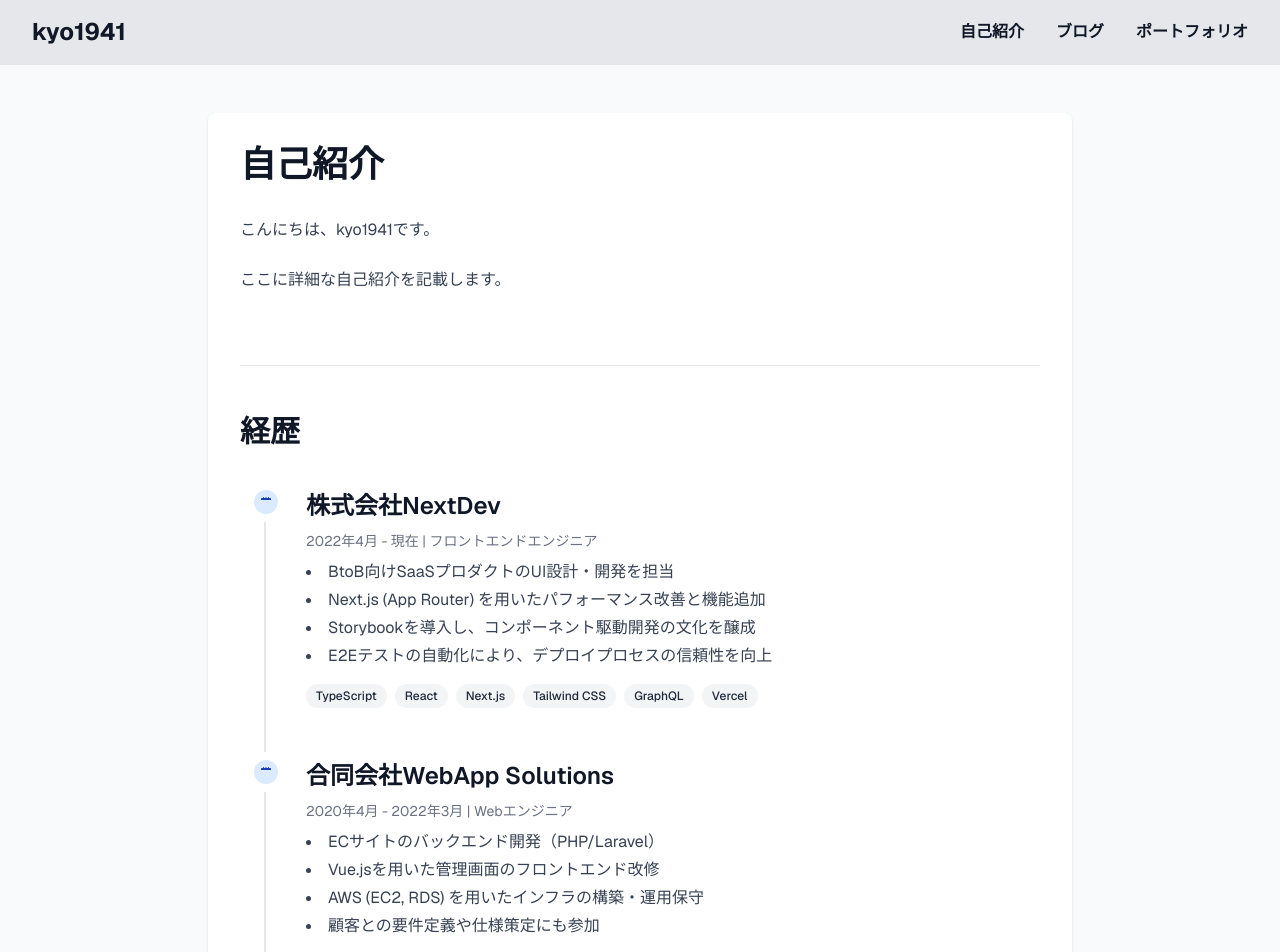
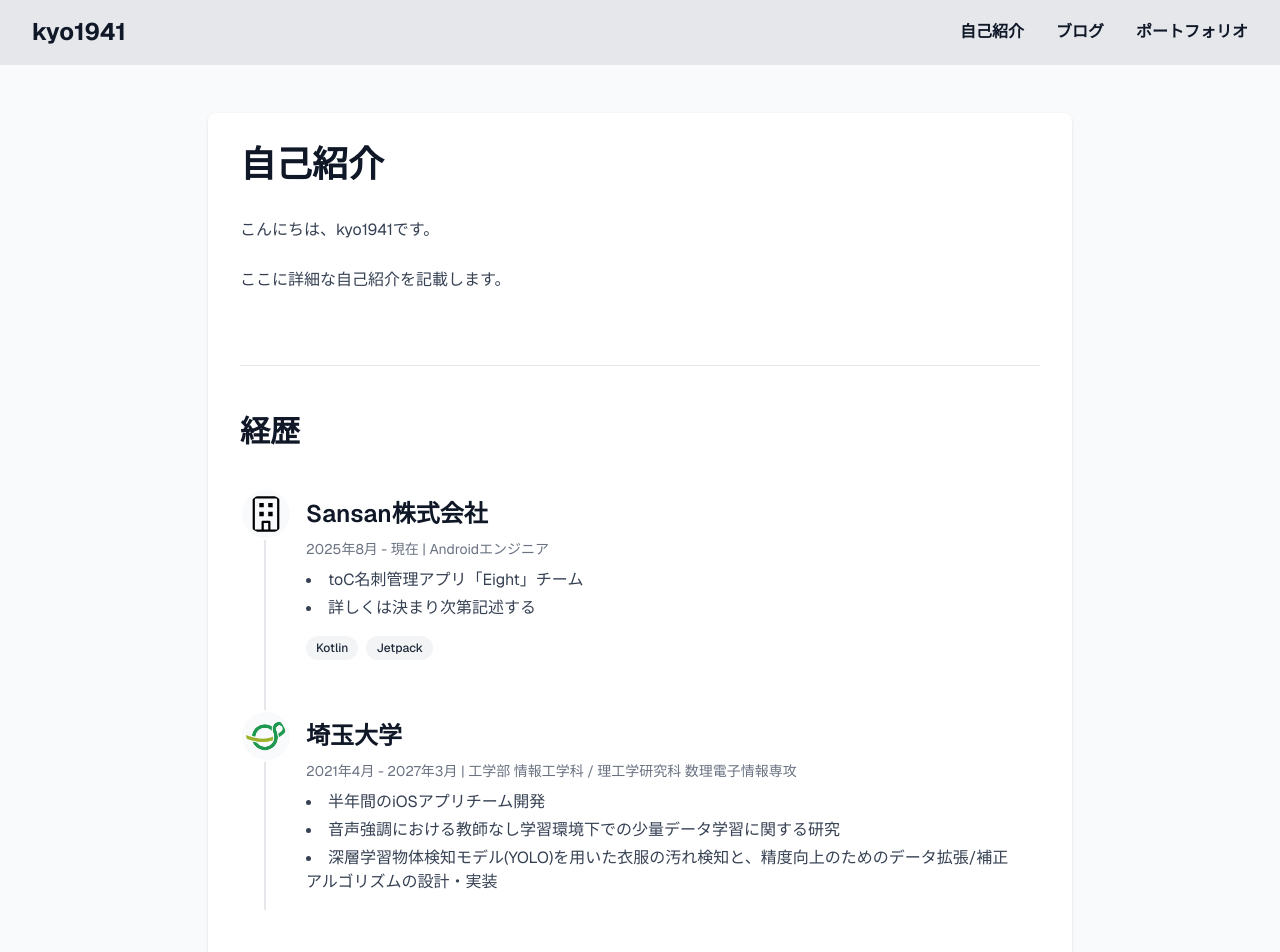
Before and after one commit to kyo1941/my-page, a Next.js app: page /profile in a window 1280 px wide. Shown: the top 952 px of the page. Built offline with nearby package versions, Linux system fonts and the light colour scheme.

Commit message:
fix: 経歴を実際のものに変更

```diff
--- a/src/app/components/CareerSection.tsx
+++ b/src/app/components/CareerSection.tsx
@@ -1,4 +1,5 @@
 import { careerData } from '../data/career';
+import Image from 'next/image';
 
 export default function CareerSection() {
   return (
@@ -7,14 +8,18 @@
       <div className="m-6 relative border-l-2 border-gray-200">
         {careerData.map((career, index) => (
           <div key={index} className="mb-10 ml-6">
-            {/* タイムラインの丸い点 */}
-            <span className="absolute flex items-center justify-center w-6 h-6 bg-blue-100 rounded-full -left-3 ring-8 ring-white">
-              <svg className="w-2.5 h-2.5 text-blue-800" aria-hidden="true" xmlns="http://www.w3.org/2000/svg" fill="currentColor" viewBox="0 0 20 20">
-                <path d="M20 4a2 2 0 0 0-2-2h-2V1a1 1 0 0 0-2 0v1h-3V1a1 1 0 0 0-2 0v1H6V1a1 1 0 0 0-2 0v1H2a2 2 0 0 0-2 2v2h20V4Z"/>
-              </svg>
+
+            <span className="absolute flex items-center justify-center w-12 h-12 bg-gray-50 p-1 rounded-full -left-6 ring-2 ring-white">
+              <Image
+                src={career.icon}
+                alt={`${career.company} icon`}
+                width={48}
+                height={48}
+                className="object-contain rounded-full"
+              />
             </span>
 
-            <div className="ml-4">
+            <div className="ml-4 pt-2">
               <h3 className="text-2xl font-semibold text-gray-900">{career.company}</h3>
               <p className="block my-3 text-sm font-normal leading-none text-gray-500">{career.period} | {career.position}</p>
               <ul className="list-disc list-inside text-gray-700 space-y-1">
--- a/src/app/components/SkillsSection.tsx
+++ b/src/app/components/SkillsSection.tsx
@@ -4,10 +4,7 @@
 import { useState } from 'react';
 import { motion, AnimatePresence } from 'framer-motion'; // ★ 1. インポート
 
-export default function SkillsSection() {
-  const [selectedSkill, setSelectedSkill] = useState<string | null>(null);
-
-  const skills = [
+const skills = [
     { name: 'Kotlin', icon: '/icon/kotlin-1.svg', description: 'Android開発の標準装備ですので、それなりには使えます。' },
     { name: 'Jetpack Compose', icon: '/icon/jetpack-compose.svg', description: 'これなしではもうやっていけません。あとJetpackライブラリも色々使えます。' },
     { name: 'HTML', icon: '/icon/html-1.svg', description: 'WEB開発では避けては通れないので勉強中です。' },
@@ -19,6 +16,9 @@
     { name: 'Python', icon: '/icon/python-5.svg', description: '深層学習系の研究で使用しています。' },
     { name: 'C++', icon: '/icon/c++.svg', description: '競技プログラミングに使っています。もはやそれ専用の言語と化しています。' },
   ];
+
+export default function SkillsSection() {
+  const [selectedSkill, setSelectedSkill] = useState<string | null>(null);
 
   return (
     <div>
--- a/src/app/data/career.ts
+++ b/src/app/data/career.ts
@@ -1,4 +1,5 @@
 export type Career = {
+  icon: string;
   company: string;
   logoUrl?: string; // 会社のロゴ画像のURL（任意）
   period: string;
@@ -7,30 +8,29 @@
   technologies: string[];
 };
 
-// 仮の経歴データなので読み込めるようにする必要がある
+// ハードコードは将来的にやめるべき
 export const careerData: Career[] = [
   {
-    company: '株式会社NextDev',
-    period: '2022年4月 - 現在',
-    position: 'フロントエンドエンジニア',
+    icon: '/icon/company-icon.svg',
+    company: 'Sansan株式会社',
+    period: '2025年8月 - 現在',
+    position: 'Androidエンジニア',
     tasks: [
-      'BtoB向けSaaSプロダクトのUI設計・開発を担当',
-      'Next.js (App Router) を用いたパフォーマンス改善と機能追加',
-      'Storybookを導入し、コンポーネント駆動開発の文化を醸成',
-      'E2Eテストの自動化により、デプロイプロセスの信頼性を向上',
+      'toC名刺管理アプリ「Eight」チーム',
+      '詳しくは決まり次第記述する',
     ],
-    technologies: ['TypeScript', 'React', 'Next.js', 'Tailwind CSS', 'GraphQL', 'Vercel'],
+    technologies: ['Kotlin', 'Jetpack'],
   },
   {
-    company: '合同会社WebApp Solutions',
-    period: '2020年4月 - 2022年3月',
-    position: 'Webエンジニア',
+    icon: '/icon/saitama-univ.png',
+    company: '埼玉大学',
+    period: '2021年4月 - 2027年3月',
+    position: '工学部 情報工学科 / 理工学研究科 数理電子情報専攻',
     tasks: [
-      'ECサイトのバックエンド開発（PHP/Laravel）',
-      'Vue.jsを用いた管理画面のフロントエンド改修',
-      'AWS (EC2, RDS) を用いたインフラの構築・運用保守',
-      '顧客との要件定義や仕様策定にも参加',
+      '半年間のiOSアプリチーム開発',
+      '音声強調における教師なし学習環境下での少量データ学習に関する研究',
+      '深層学習物体検知モデル(YOLO)を用いた衣服の汚れ検知と、精度向上のためのデータ拡張/補正アルゴリズムの設計・実装',
     ],
-    technologies: ['PHP', 'Laravel', 'JavaScript', 'Vue.js', 'MySQL', 'AWS'],
+    technologies: [],
   },
 ];
```
Also changed, not shown: public/icon/company-icon.svg (added), public/icon/saitama-univ.png (added).
